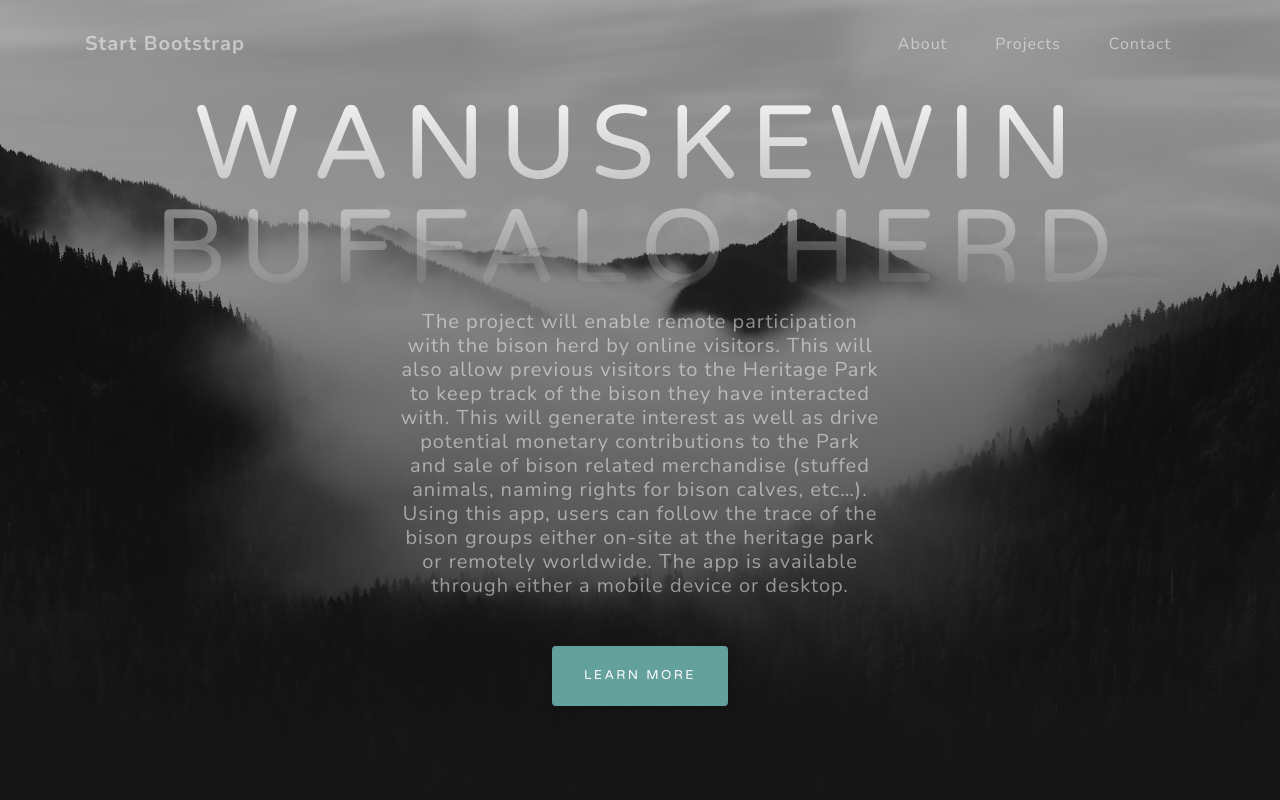
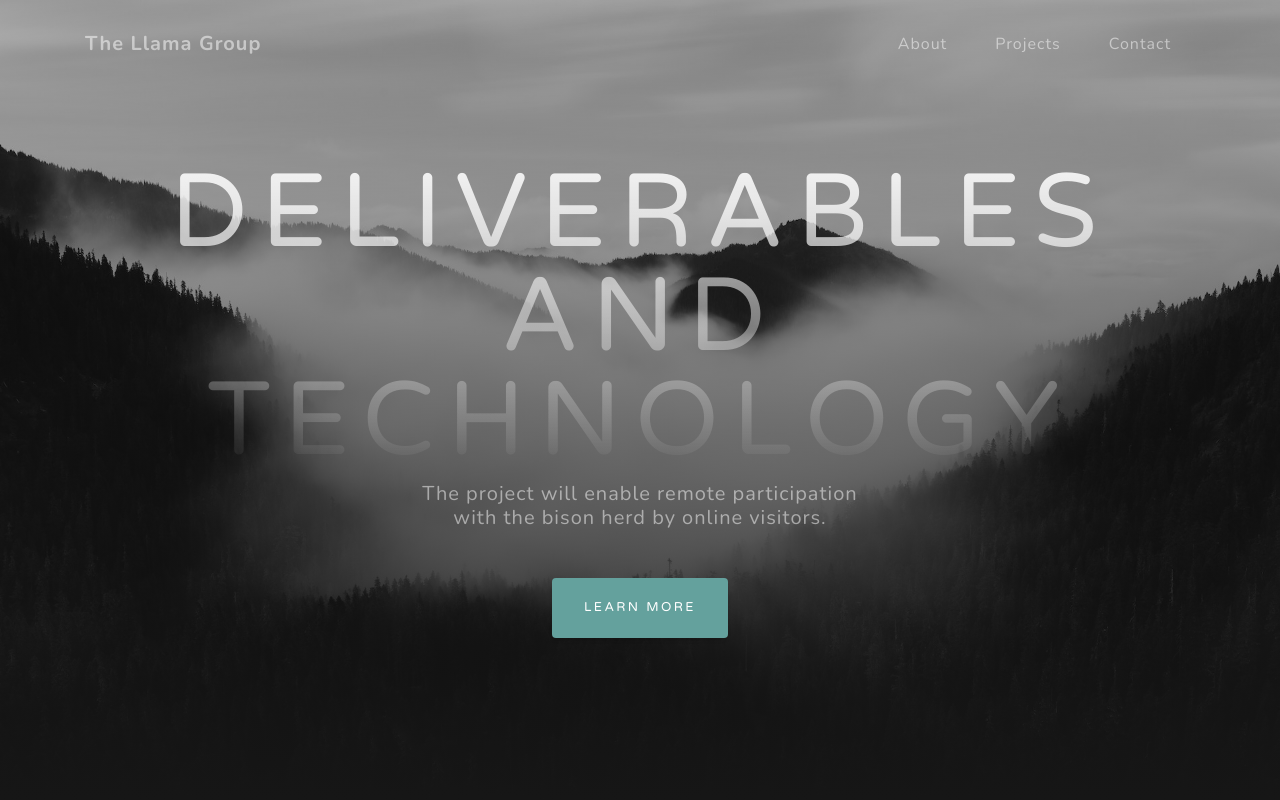
Before and after one commit to dmwillcutt/buffalo-camera, a plain HTML site: page deliverables.html in a window 1280 px wide. Shown: the top 800 px of the page. Drawn offline with nearby package versions, Linux system fonts and the light colour scheme.

Commit message:
Update deliverables.html

```diff
--- a/deliverables.html
+++ b/deliverables.html
@@ -8,7 +8,7 @@
   <meta name="description" content="">
   <meta name="author" content="">
 
-  <title>Tracking the Wanuskewin Bison Herd</title>
+  <title>Deliverables and Technology</title>
 
   <!-- Bootstrap core CSS -->
   <link href="vendor/bootstrap/css/bootstrap.min.css" rel="stylesheet">
@@ -28,7 +28,7 @@
   <!-- Navigation -->
   <nav class="navbar navbar-expand-lg navbar-light fixed-top" id="mainNav">
     <div class="container">
-      <a class="navbar-brand js-scroll-trigger" href="#page-top">Start Bootstrap</a>
+      <a class="navbar-brand js-scroll-trigger" href="#page-top">The Llama Group</a>
       <button class="navbar-toggler navbar-toggler-right" type="button" data-toggle="collapse" data-target="#navbarResponsive" aria-controls="navbarResponsive" aria-expanded="false" aria-label="Toggle navigation">
         Menu
         <i class="fas fa-bars"></i>
@@ -53,8 +53,8 @@
   <header class="masthead">
     <div class="container d-flex h-100 align-items-center">
       <div class="mx-auto text-center">
-        <h1 class="mx-auto my-0 text-uppercase">Wanuskewin Buffalo Herd</h1>
-        <h2 class="text-white-50 mx-auto mt-2 mb-5">The project will enable remote participation with the bison herd by online visitors. This will also allow previous visitors to the Heritage Park to keep track of the bison they have interacted with. This will generate interest as well as drive potential monetary contributions to the Park and sale of bison related merchandise (stuffed animals, naming rights for bison calves, etc…). Using this app, users can follow the trace of the bison groups either on-site at the heritage park or remotely worldwide. The app is available through either a mobile device or desktop.</h2>
+        <h1 class="mx-auto my-0 text-uppercase">Deliverables and Technology</h1>
+        <h2 class="text-white-50 mx-auto mt-2 mb-5">The project will enable remote participation with the bison herd by online visitors.</h2>
         <a href="#about" class="btn btn-primary js-scroll-trigger">Learn More</a>
       </div>
     </div>
```
